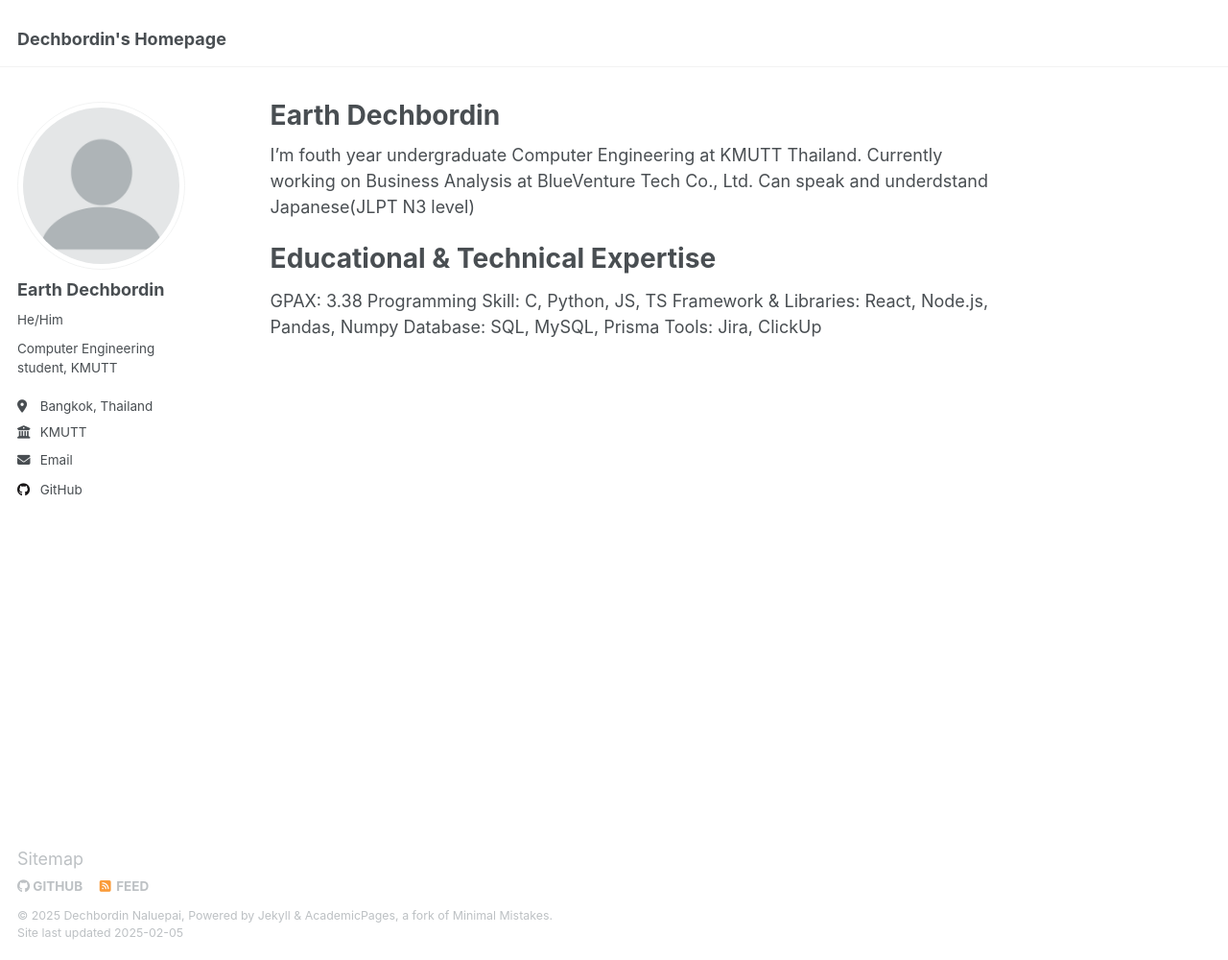
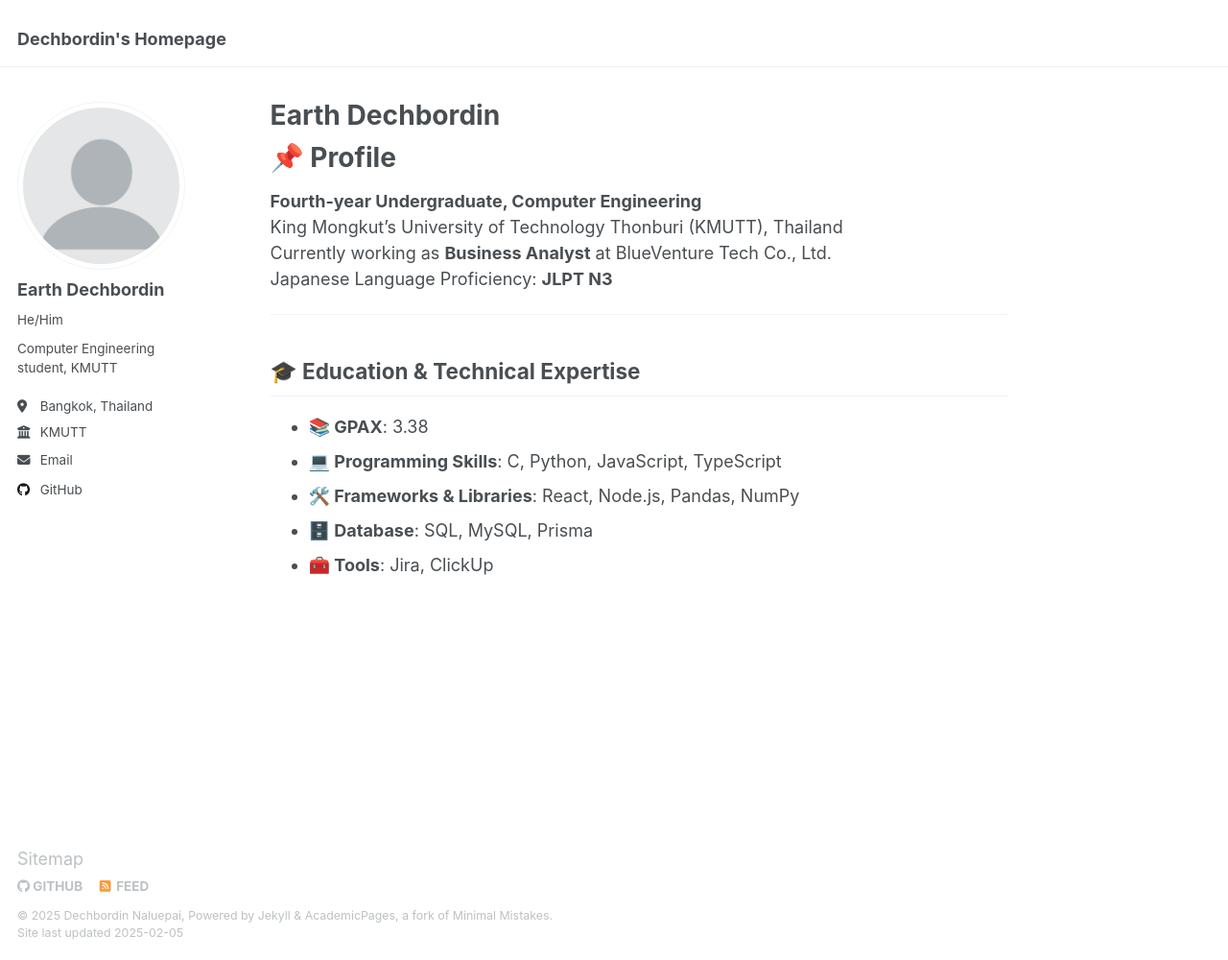
Before and after one commit to Galaxiiz7/Galaxiiz7.github.io, a Jekyll site: the page built from _pages/about.md, in a window 1280 px wide and 1000 px high. Shown: the whole window at 96% size. Built offline with Jekyll 4.4.1, drawn with Linux system fonts in a browser that asks for light colours.

Commit message:
Update about.md

```diff
--- a/_pages/about.md
+++ b/_pages/about.md
@@ -6,15 +6,17 @@ redirect_from:
   - /about/
   - /about.html
 ---
-I'm fouth year undergraduate Computer Engineering at KMUTT Thailand.
-Currently working on Business Analysis at BlueVenture Tech Co., Ltd.
-Can speak and underdstand Japanese(JLPT N3 level)
+# 📌 Profile
+**Fourth-year Undergraduate, Computer Engineering**
+King Mongkut's University of Technology Thonburi (KMUTT), Thailand
+Currently working as **Business Analyst** at BlueVenture Tech Co., Ltd.
+Japanese Language Proficiency: **JLPT N3**
 
+---
 
-Educational & Technical Expertise
-======
-GPAX: 3.38
-Programming Skill: C, Python, JS, TS
-Framework & Libraries: React, Node.js, Pandas, Numpy
-Database: SQL, MySQL, Prisma
-Tools: Jira, ClickUp
+## 🎓 Education & Technical Expertise
+- **📚 GPAX**: 3.38
+- **💻 Programming Skills**: C, Python, JavaScript, TypeScript
+- **🛠️ Frameworks & Libraries**: React, Node.js, Pandas, NumPy
+- **🗄️ Database**: SQL, MySQL, Prisma
+- **🧰 Tools**: Jira, ClickUp
```
